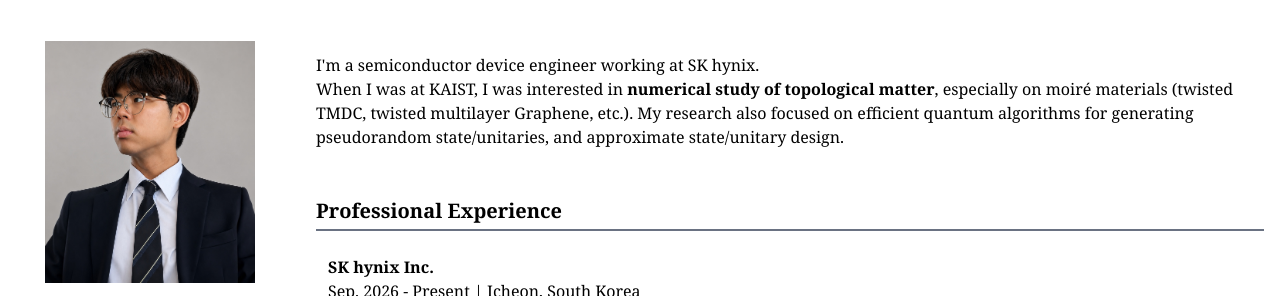
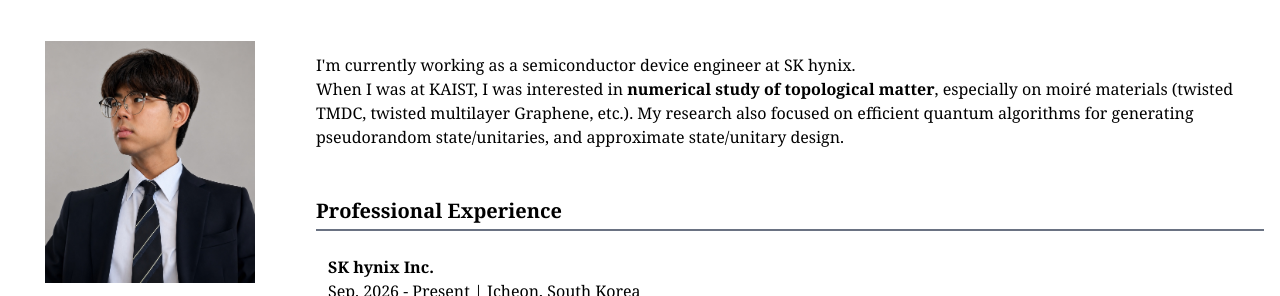
Before and after one commit to Wynter-K/Wynter-K.github.io, a website: page output/home.html in a window 1280 px wide. Shown: the part 87-383 px from the top of the page. Drawn offline with Linux system fonts and the light colour scheme.

Commit message:
Replace old home.html content with updated version

```diff
--- a/output/home.html
+++ b/output/home.html
@@ -79,7 +79,7 @@
                 <div class="p-4">
                     <!-- <h1 class="text-2xl font-bold">Home</h1> <br/> -->
 <p class="md:mt-18">
-    I'm a semiconductor device engineer working at SK hynix.<br/>
+    I'm currently working as a semiconductor device engineer at SK hynix.<br/>
     When I was at KAIST, I was interested in <b>numerical study of topological matter</b>, especially on moiré materials (twisted TMDC, twisted multilayer Graphene, etc.). My research also focused on efficient quantum algorithms for generating pseudorandom state/unitaries, and approximate state/unitary design.<br/>
 </p>
 
```
